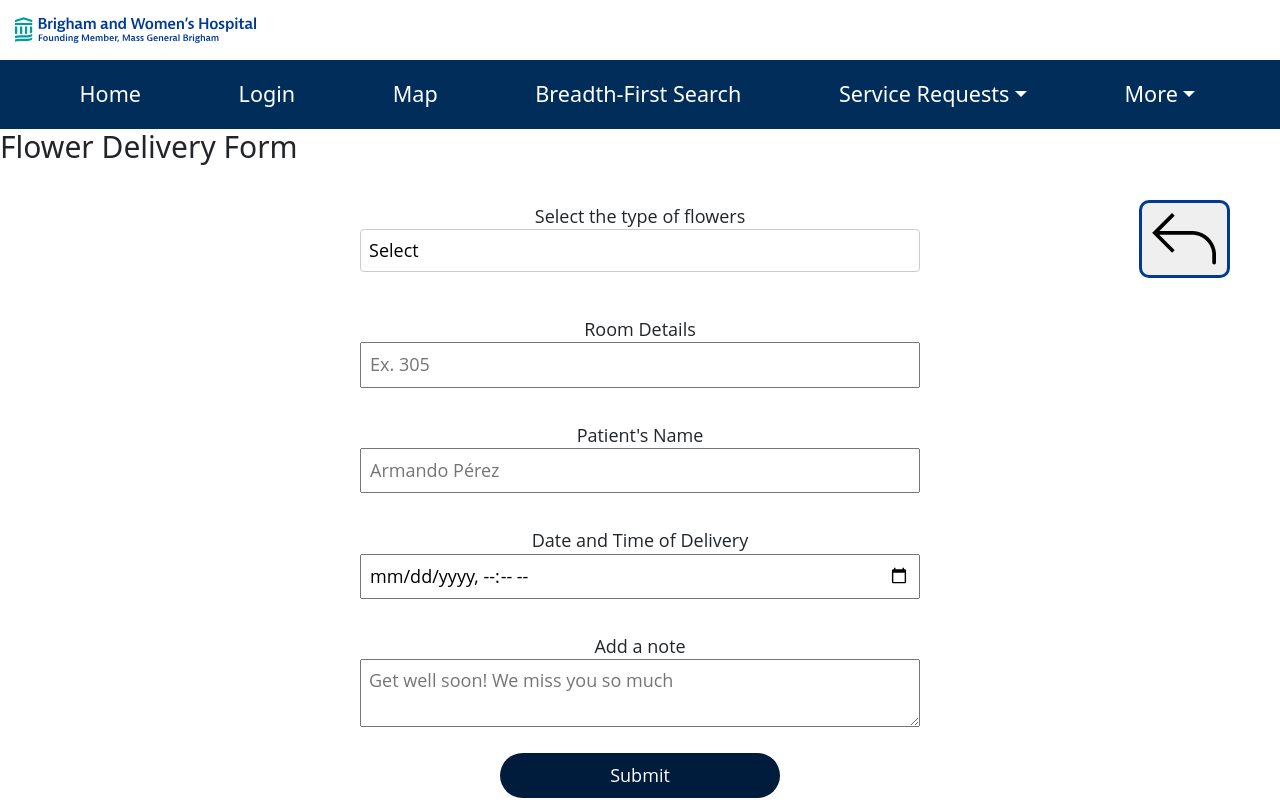
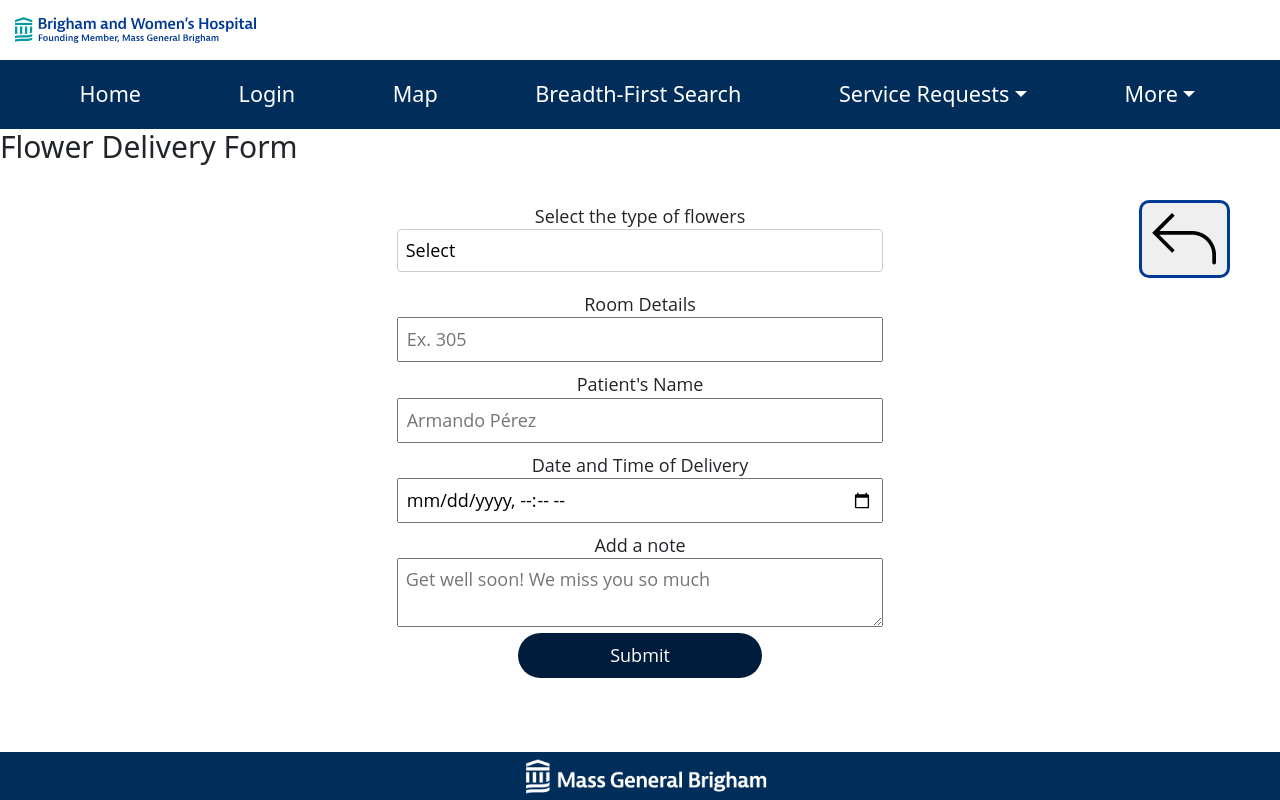
Before and after one commit to conner-olsen/BWH-Navigation-Management-System, a React (Vite) app in the folder apps/frontend/: page /FlowerService in a window 1280 px wide. Shown: the top 800 px of the page. Built offline with nearby package versions, Linux system fonts and the light colour scheme.

Commit message:
Added flower service request page (waiting for API endpoint)

```diff
--- a/apps/frontend/src/routes/ServiceRequests/FlowerServiceRequest.tsx
+++ b/apps/frontend/src/routes/ServiceRequests/FlowerServiceRequest.tsx
@@ -1,75 +1,15 @@
 
-import React from 'react';
 import BackButton from "../../components/BackButton.tsx";
 import NavBar from "../../components/NavBar.tsx";
-
-const FlowerServiceRequest = () => {
-    return (
-        <div>
-            <BackButton link={"/UserSelection"}></BackButton>
-            <NavBar></NavBar>
-            <h1 style={{fontSize: 30}}>Flower Delivery Form</h1>
-            <div className={"flowerService"}>
-            <form action="/submit" method="post">
-                <label htmlFor="flowerType">Select the type of flowers</label>
-                <select id="flowerType" name="flowerType" required className={"flowerTypeForm"}>
-                    <option value="/">Select</option>
-                    <option value="daffodils">Daffodil</option>
-                    <option value="daisies">Daisies</option>
-                    <option value="hydrangeas">Hydrangeas</option>
-                    <option value="lilies">Lilies</option>
-                    <option value="marigolds">Marigolds</option>
-                    <option value="orchids">Orchid</option>
-                    <option value="roses">Roses</option>
-                    <option value="sunflowers">Sunflowers</option>
-                    <option value="tulips">Tulips</option>
-                </select>
-
-                <br/>
-
-                <label htmlFor="roomDetails">Room Details</label>
-                <input type="text" id="roomDetails" name="roomDetails" placeholder="Ex. 305" required/>
-
-
-                <br/>
-
-                <label htmlFor="patientName">Patient's Name</label>
-                <input type="text" id="patientName" name="patientName" placeholder="Armando Pérez" required/>
-
-                <br/>
-
-                <label htmlFor="deliveryDateTime">Date and Time of Delivery</label>
-                <input type="datetime-local" id="deliveryDateTime" name="deliveryDateTime" required/>
-
-                <br/>
-
-                <label>
-                    Add a note
-                </label>
-                <textarea placeholder={"Get well soon! We miss you so much"}></textarea>
-
-
-                <br/>
-
-                <input type="submit" value="Submit"/>
-            </form>
-</div>
-
-        </div>
-    );
-};
-
-
-export default FlowerServiceRequest;
-/*
 import React, { useState } from 'react';
 
-const FlowerForm: React.FC = () => {
+const FlowerServiceRequest: React.FC = () => {
     const [formData, setFormData] = useState({
-        // Your form fields here (e.g., name, color, etc.)
-        name: '',
-        color: '',
-        // Add other fields as needed
+        flowerType: '', // Add flowerType to formData
+        roomNum: '',
+        patientName: '',
+        deliveryDateTime: '',
+        note: '', // Add note to formData
     });
 
     const handleSubmit = async (event: React.FormEvent) => {
@@ -85,10 +25,8 @@ const FlowerForm: React.FC = () => {
             });
 
             if (response.ok) {
-                // Handle success, e.g., show a success message
                 console.log('Data sent successfully');
             } else {
-                // Handle error, e.g., show an error message
                 console.error('Error sending data');
             }
         } catch (error) {
@@ -96,30 +34,97 @@ const FlowerForm: React.FC = () => {
         }
     };
 
-    const handleChange = (event: React.ChangeEvent<HTMLInputElement>) => {
+    const handleChange = (event: React.ChangeEvent<HTMLInputElement | HTMLTextAreaElement | HTMLSelectElement>) => {
         const { name, value } = event.target;
+        console.log(event.target.value);
         setFormData((prevFormData) => ({
             ...prevFormData,
             [name]: value,
         }));
     };
-
+    const currentDateTime = new Date().toISOString().slice(0, 16);
+    console.log(currentDateTime);
     return (
         <form onSubmit={handleSubmit}>
-            {/!* Your form fields go here *!/}
-            <label>
-                Name:
-                <input type="text" name="name" value={formData.name} onChange={handleChange} />
-            </label>
-            <label>
-                Color:
-                <input type="text" name="color" value={formData.color} onChange={handleChange} />
-            </label>
-            {/!* Add other form fields as needed *!/}
-            <button type="submit">Submit</button>
+            <BackButton link={"/UserSelection"}></BackButton>
+            <NavBar></NavBar>
+            <h1 style={{ fontSize: 30 }}>Flower Delivery Form</h1>
+            <div className={"flowerService"}>
+                <label htmlFor="flowerType">Select the type of flowers</label>
+                <select
+                    id="flowerType"
+                    name="flowerType"
+                    required
+                    className={"flowerTypeForm"}
+                    value={formData.flowerType}
+                    onChange={handleChange}
+                >
+                    <option value="/">Select</option>
+                    <option value="daffodils">Daffodil</option>
+                    <option value="daisies">Daisies</option>
+                    <option value="hydrangeas">Hydrangeas</option>
+                    <option value="lilies">Lilies</option>
+                    <option value="marigolds">Marigolds</option>
+                    <option value="orchids">Orchid</option>
+                    <option value="roses">Roses</option>
+                    <option value="sunflowers">Sunflowers</option>
+                    <option value="tulips">Tulips</option>
+                </select>
+
+                <br />
+
+                <label htmlFor="roomDetails">Room Details</label>
+                <input
+                    type="text"
+                    id="roomDetails"
+                    name="roomNum"
+                    placeholder="Ex. 305"
+                    required
+                    value={formData.roomNum}
+                    onChange={handleChange}
+                />
+
+                <br />
+
+                <label htmlFor="patientName">Patient's Name</label>
+                <input
+                    type="text"
+                    id="patientName"
+                    name="patientName"
+                    placeholder="Armando Pérez"
+                    required
+                    value={formData.patientName}
+                    onChange={handleChange}
+                />
+
+                <br />
+
+                <label htmlFor="deliveryDateTime">Date and Time of Delivery</label>
+                <input
+                    type="datetime-local"
+                    id="deliveryDateTime"
+                    name="deliveryDateTime"
+                    required
+                    value={formData.deliveryDateTime}
+                    onChange={handleChange}
+                    min={currentDateTime}
+                />
+
+                <br />
+
+                <label>Add a note</label>
+                <textarea
+                    placeholder={"Get well soon! We miss you so much"}
+                    name="note"
+                    value={formData.note}
+                    onChange={handleChange}
+                ></textarea>
+
+                <br />
+                <input type="submit" value="Submit" />
+            </div>
         </form>
     );
 };
 
-export default FlowerForm;
-*/
+export default FlowerServiceRequest;
```
